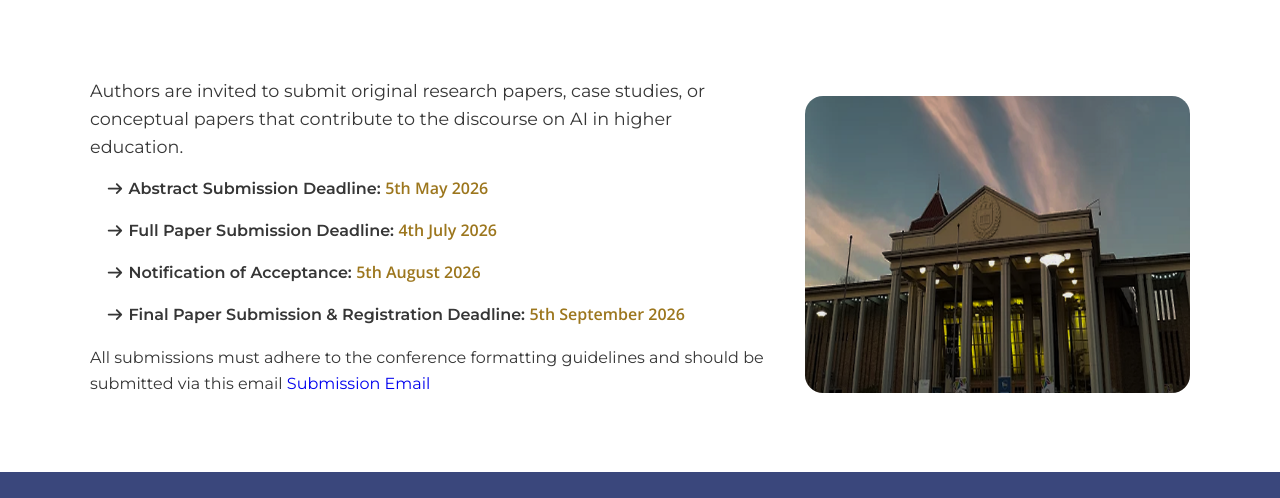
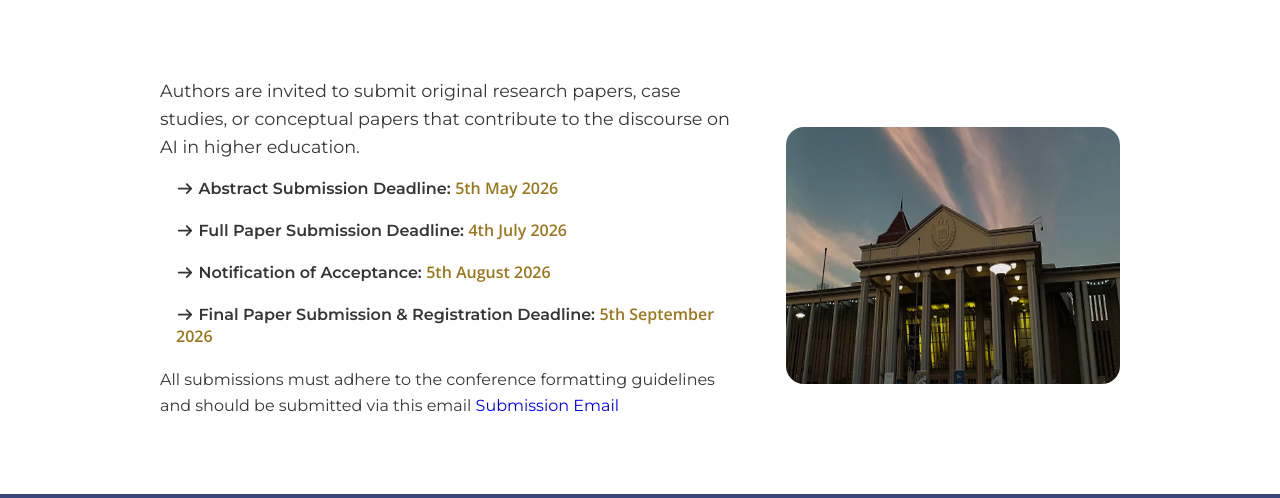
Before and after one commit to abdurahmanasad/Call-For-Applications-now, a plain HTML site: page theme.html in a window 1280 px wide. Shown: the part 3012-3510 px from the top of the page. Drawn offline with nearby package versions, Linux system fonts and the light colour scheme.

Commit message:
change udubs-pic width

```diff
--- a/css/styles.css
+++ b/css/styles.css
@@ -390,7 +390,7 @@ p {
   display: flex;
   align-items: center;
   justify-content: space-between;
-  max-width: 1332px;
+  max-width: 75vw;
   margin: 0 auto 60px;
   padding: 0 90px;
   gap: 2.5rem;
```
